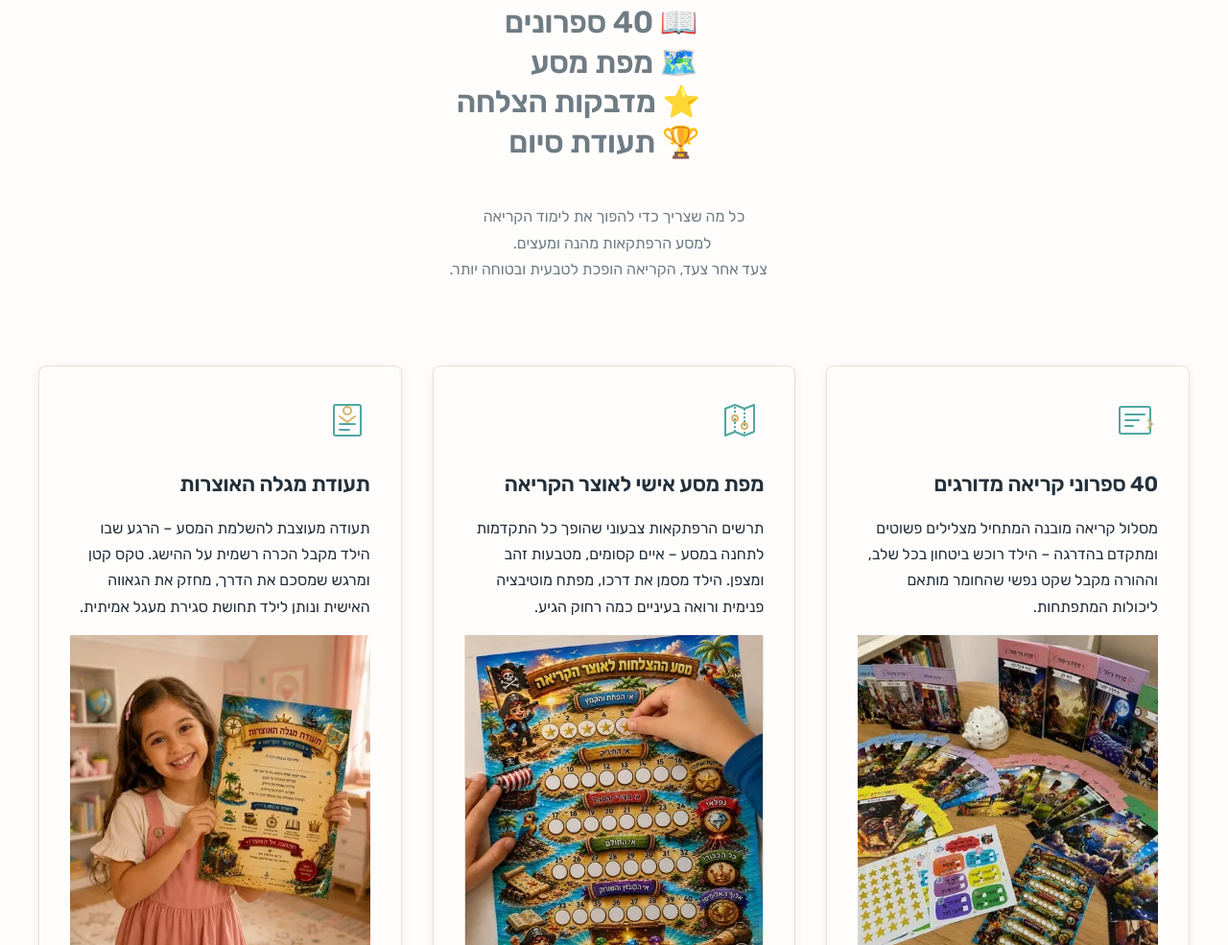
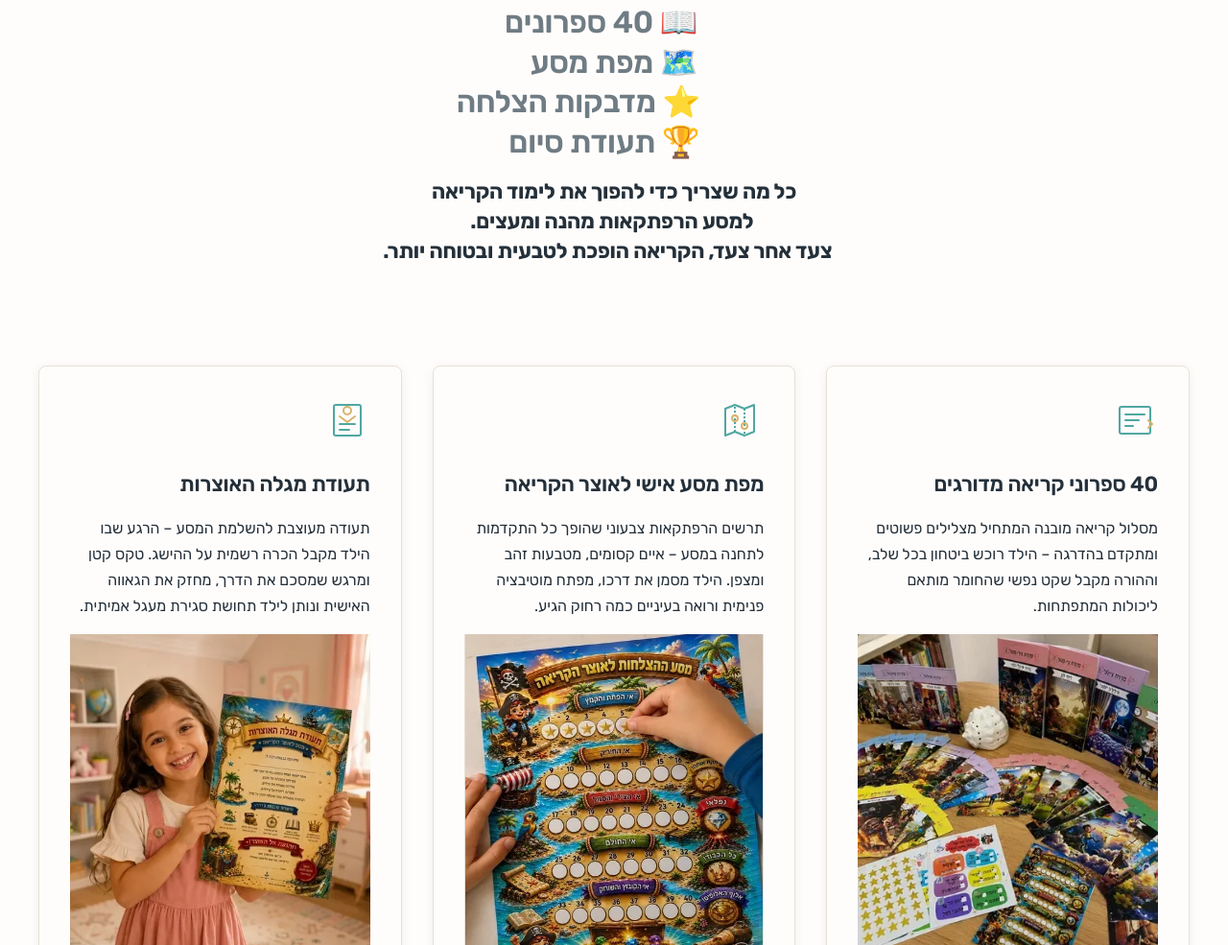
Before and after one commit to slipwoker/zappy-website-779d5071-7fef-49da-b464-8b1de8730eb1, a plain HTML site: page index.html in a window 1280 px wide. Shown: the part 1494-2479 px from the top of the page at 96% size. Drawn offline with Linux system fonts and the light colour scheme.

Commit message:
Incremental sync: 1 page(s) — update_text

```diff
--- a/index.html
+++ b/index.html
@@ -894,8 +894,8 @@
       <h2 class="index-features-section__title" style="">
 
  </h2><h1 style=""><span style="color: #008080 !important">התחילו את המסע עכשיו&nbsp;</span><br><span style="color: #008080 !important">עם&nbsp;</span><span style="color: rgb(0, 128, 128); letter-spacing: -0.02em;">ערכת הקריאה&nbsp;&nbsp;</span></h1>
-      <h3 style="text-align: right;"><p style=""></p></h3><h3 style=""></h3><h2 style="">&nbsp; &nbsp; &nbsp; &nbsp; <span style="color: #6f7c84 !important">&nbsp; צליל התנועה מציעה להורים&nbsp;שיטה מלאה&nbsp;<br>ללימוד קריאה ביתית:</span></h2><h3 style=""><span style="color: rgb(0, 128, 128); font-size: 32px; letter-spacing: -0.01em;"></span></h3><h3 style=""><p style=""></p></h3><span style="letter-spacing: -0.01em; color: rgb(0, 128, 128); font-size: 32px;"></span><h3 style=""></h3><h3 style=""><p style=""></p><p style=""></p><p></p><p></p></h3><h2 style=""></h2><h3 style=""></h3><h2 style=""><span style="color: #008080 !important"></span></h2><h3 style=""></h3><span style="color: #008080 !important"><br></span><h3 style=""></h3><h2 style=""></h2><h2><span style="color: #6f7c84 !important">&nbsp; &nbsp; 📖 40 ספרונים<br></span><span style="color: #6f7c84 !important">🗺️ מפת מסע<br></span><span style="color: #6f7c84 !important">&nbsp; &nbsp; &nbsp; &nbsp; &nbsp; &nbsp;⭐ מדבקות הצלחה<br></span><span style="color: #6f7c84 !important">&nbsp; &nbsp; &nbsp;🏆 תעודת סיום&nbsp;&nbsp;</span></h2>&nbsp;<p class="zappy-editable"><span style="color: #6f7c84 !important">כל מה שצריך כדי להפוך את לימוד הקריאה<br>&nbsp;למסע הרפתקאות מהנה ומעצים.<br>&nbsp; &nbsp; צעד אחר צעד, הקריאה הופכת לטבעית ובטוחה יותר.&nbsp;</span><br>&nbsp;
-    </p></div>
+      <h3 style="text-align: right;"><p style=""></p></h3><h3 style=""></h3><h2 style="">&nbsp; &nbsp; &nbsp; &nbsp; <span style="color: #6f7c84 !important">&nbsp; צליל התנועה מציעה להורים&nbsp;שיטה מלאה&nbsp;<br>ללימוד קריאה ביתית:</span></h2><h3 style=""><span style="color: rgb(0, 128, 128); font-size: 32px; letter-spacing: -0.01em;"></span></h3><h3 style=""><p style=""></p></h3><span style="letter-spacing: -0.01em; color: rgb(0, 128, 128); font-size: 32px;"></span><h3 style=""></h3><h3 style=""><p style=""></p><p style=""></p><p></p><p></p></h3><h2 style=""></h2><h3 style=""></h3><h2 style=""><span style="color: #008080 !important"></span></h2><h3 style=""></h3><span style="color: #008080 !important"><br></span><h3 style=""></h3><h2 style=""></h2><h2><span style="color: #6f7c84 !important">&nbsp; &nbsp; 📖 40 ספרונים<br></span><span style="color: #6f7c84 !important">🗺️ מפת מסע<br></span><span style="color: #6f7c84 !important">&nbsp; &nbsp; &nbsp; &nbsp; &nbsp; &nbsp;⭐ מדבקות הצלחה<br></span><span style="color: #6f7c84 !important">&nbsp; &nbsp; &nbsp;🏆 תעודת סיום&nbsp;&nbsp;</span></h2><h3><span style="color: #6f7c84 !important"><b></b></span><span style="color: #6f7c84 !important"><span><b>כל מה שצריך כדי להפוך את לימוד הקריאה<br></b></span><span><b>&nbsp;למסע הרפתקאות מהנה ומעצים.<br></b></span><span><b>&nbsp; &nbsp; צעד אחר צעד, הקריאה הופכת לטבעית ובטוחה יותר.&nbsp;</b></span></span><span style="color: #6f7c84 !important"><b></b></span></h3>&nbsp;
+    </div>
 
     <!-- Features Grid -->
     <div class="index-features-section__grid zappy-preserve-css-grid" id="zappy-auto-grid-1780930806344-p2lj74" data-zappy-auto-grid="true" data-original-item-width="379" data-original-gap="32px" style="--zappy-grid-cols: repeat(3, minmax(0, 1fr)); display: grid; grid-template-columns: repeat(3, minmax(0, 1fr)); align-items: stretch !important;" data-zappy-explicit-columns="true"><article class="index-features-section__card" style="overflow: hidden !important; display: flex; flex-direction: column; justify-content: space-between; align-items: stretch; align-self: stretch !important; height: 100%" data-grid-item-index="0" id="zappy-section-16">
```
Also changed, not shown: public/index.html (+1 -1 lines), public/llms-full.txt.
